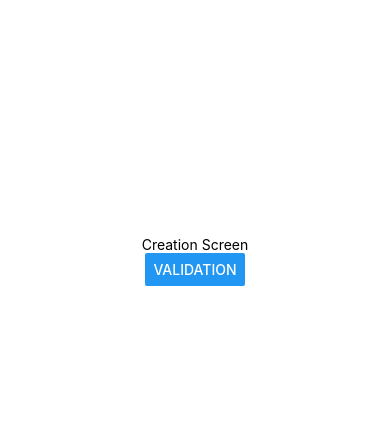
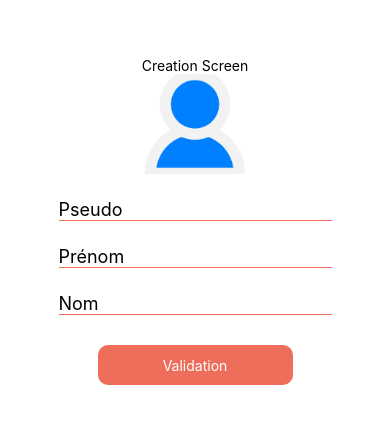
Before and after one commit to MrPoussif/alterago-frontend, a React Native app: screen /Creation in a window 390 px wide. Shown: the part 161-584 px from the top of the page. Built offline with nearby package versions, Linux system fonts and the light colour scheme; no server answers.

Commit message:
[STAGE] - CreactionScreen with text inputs

```diff
--- a/reducers/user.js
+++ b/reducers/user.js
@@ -1,7 +1,14 @@
 import { createSlice } from "@reduxjs/toolkit";
 
 const initialState = {
-  value: { nickname: null, places: [] },
+  value: {
+    nickname: null,
+    firstname: null,
+    lastname: null,
+    email: null,
+    clerkId: null,
+    picture: null,
+  },
 };
 
 export const userSlice = createSlice({
@@ -11,28 +18,26 @@ export const userSlice = createSlice({
     updateNickname: (state, action) => {
       state.value.nickname = action.payload;
     },
-    addPlace: (state, action) => {
-      state.value.places.push(action.payload);
+    updateFirstname: (state, action) => {
+      state.value.firstname.push(action.payload);
     },
-    addMultiplePlaces: (state, action) => {
-      state.value.places = action.payload;
+    updateLastname: (state, action) => {
+      state.value.lastname = action.payload;
     },
-    removePlace: (state, action) => {
-      state.value.places = state.value.places.filter(
-        (e) => e.name !== action.payload,
-      );
+    updateEmail: (state, action) => {
+      state.value.email = action.payload;
     },
-    removeAllPlaces: (state, action) => {
-      state.value.places = [];
+    updatePicture: (state, action) => {
+      state.value.picture = action.payload;
     },
   },
 });
 
 export const {
   updateNickname,
-  addPlace,
-  addMultiplePlaces,
-  removePlace,
-  removeAllPlaces,
+  updateFirstname,
+  updateLastname,
+  updateEmail,
+  updatePicture,
 } = userSlice.actions;
 export default userSlice.reducer;
--- a/screens/CreationScreen.js
+++ b/screens/CreationScreen.js
@@ -1,16 +1,57 @@
-import { Button, StyleSheet, Text, View } from "react-native";
-import React from "react";
+import {
+  Button,
+  Image,
+  StyleSheet,
+  Text,
+  TextInput,
+  TouchableOpacity,
+  View,
+} from "react-native";
+import React, { useState } from "react";
 // import { useUser } from "@clerk/clerk-expo";
 // const { user } = useUser();
 
 export default function CreationScreen({ navigation }) {
+  const [nickname, setNickname] = useState("");
+  const [firstname, setFirstname] = useState("");
+  const [lastname, setLastname] = useState("");
+  const newUser = {};
+
+  const handleButtonPress = () => {
+    navigation.navigate("TabNavigator");
+  };
   return (
     <View style={styles.container}>
       <Text>Creation Screen</Text>
-      <Button
-        title="Validation"
-        onPress={() => navigation.navigate("TabNavigator")}
+      <Image
+        source={require("../assets/default-profil-pic.png")}
+        style={{ width: 100, height: 100 }}
       />
+      {/* // TODO Ajouter les champs pour créer l'utilisateur sur mongoDB */}
+      <TextInput
+        placeholder="Pseudo"
+        onChangeText={(value) => setNickname(value)}
+        value={nickname}
+        style={styles.input}
+      />
+      <TextInput
+        placeholder="Prénom"
+        onChangeText={(value) => setFirstname(value)}
+        value={firstname}
+        style={styles.input}
+      />
+      <TextInput
+        placeholder="Nom"
+        onChangeText={(value) => setLastname(value)}
+        value={lastname}
+        style={styles.input}
+      />
+      <TouchableOpacity
+        onPress={() => handleButtonPress()}
+        style={styles.button}
+      >
+        <Text style={styles.btnTxt}>Validation</Text>
+      </TouchableOpacity>
     </View>
   );
 }
@@ -22,4 +63,31 @@ const styles = StyleSheet.create({
     alignItems: "center",
     justifyContent: "center",
   },
+  input: {
+    width: "70%",
+    marginTop: 25,
+    borderBottomColor: "#ec6e5b",
+    borderBottomWidth: 1,
+    fontSize: 18,
+  },
+  button: {
+    alignItems: "center",
+
+    width: "50%",
+    height: 40,
+    marginTop: 30,
+    backgroundColor: "#ec6e5b",
+    borderRadius: 10,
+    marginBottom: 80,
+    justifyContent: "center",
+  },
+
+  btnTxt: {
+    color: "white",
+  },
+  profilPic: {
+    borderRadius: 20,
+    borderColor: "white",
+    borderWidth: 2,
+  },
 });
```
Also changed, not shown: assets/default-profil-pic.png (added).
